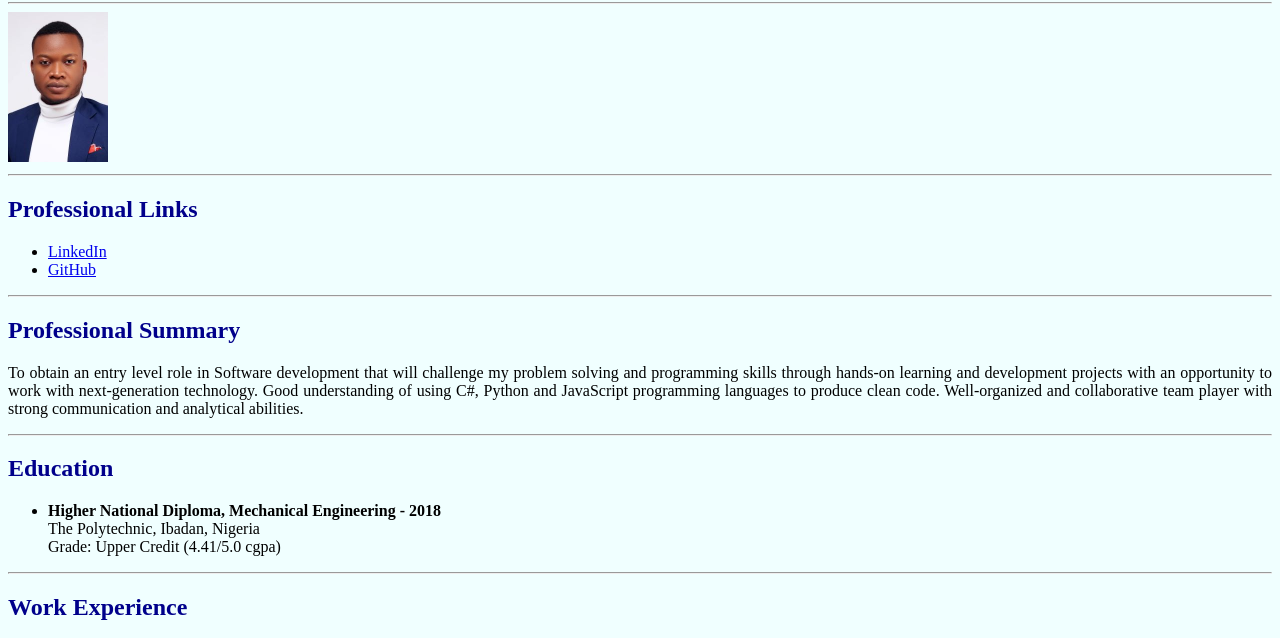
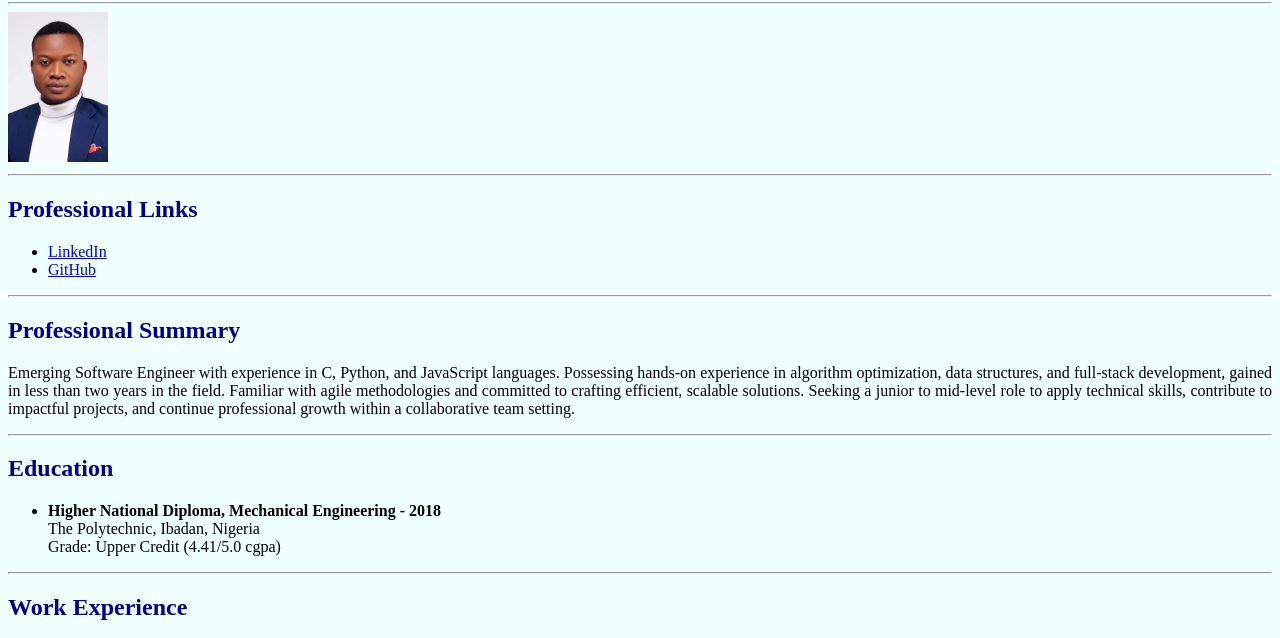
Before and after one commit to happychuks/Capstone-Project-1---Online-Resume, a plain HTML site: page index.html in a window 1280 px wide. Shown: the part 78-716 px from the top of the page. Drawn offline with Linux system fonts and the light colour scheme.

Commit message:
Update index.html

```diff
--- a/index.html
+++ b/index.html
@@ -27,7 +27,7 @@
        </ul> <hr>
 
         <h2>Professional Summary</h2>
-       <p style="text-align:justify">To obtain an entry level role in Software development that will challenge my problem solving and programming skills through hands-on learning and development projects with an opportunity to work with next-generation technology. Good understanding of using C#, Python and JavaScript programming languages to produce clean code. Well-organized and collaborative team player with strong communication and analytical abilities.</p> <hr/>
+       <p style="text-align:justify">Emerging Software Engineer with experience in C, Python, and JavaScript languages. Possessing hands-on experience in algorithm optimization, data structures, and full-stack development, gained in less than two years in the field. Familiar with agile methodologies and committed to crafting efficient, scalable solutions. Seeking a junior to mid-level role to apply technical skills, contribute to impactful projects, and continue professional growth within a collaborative team setting.</p> <hr/>
        <h2>Education</h2>
 
         <ul>
```
